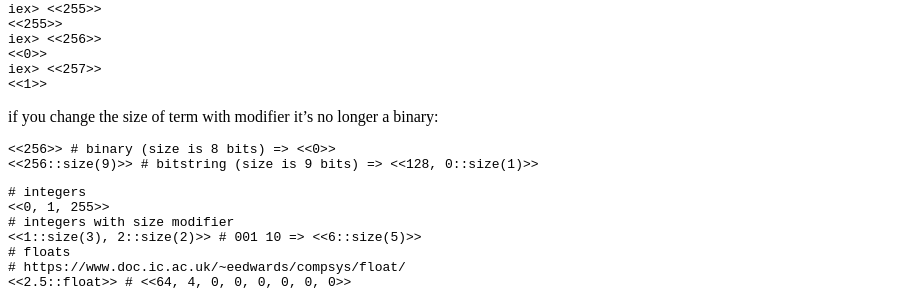
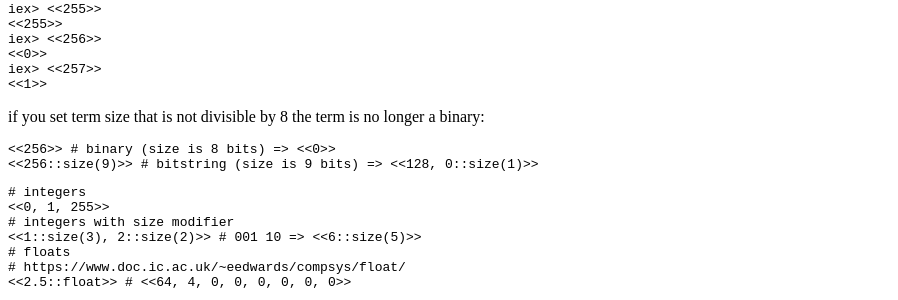
Before and after one commit to tap349/tap349.github.io, a Jekyll site: the page built from _posts/2016-12-31-elixir-notes.md, in a window 1280 px wide and 900 px high, scrolled down 12949 px. Shown: the part 152-452 px from the top of the window, without its empty margins (0-898 px from the left). Built offline with Jekyll 4.4.1, drawn with Linux system fonts in a browser that asks for light colours.

Commit message:
update 2017-05-14_16:36:03

````diff
--- a/_posts/2016-12-31-elixir-notes.md
+++ b/_posts/2016-12-31-elixir-notes.md
@@ -908,7 +908,7 @@ iex> <<257>>
 <<1>>
 ```
 
-if you change the size of term with modifier it's no longer a binary:
+if you set term size that is not divisible by 8 the term is no longer a binary:
 
 ```elixir
 <<256>> # binary (size is 8 bits) => <<0>>
````
